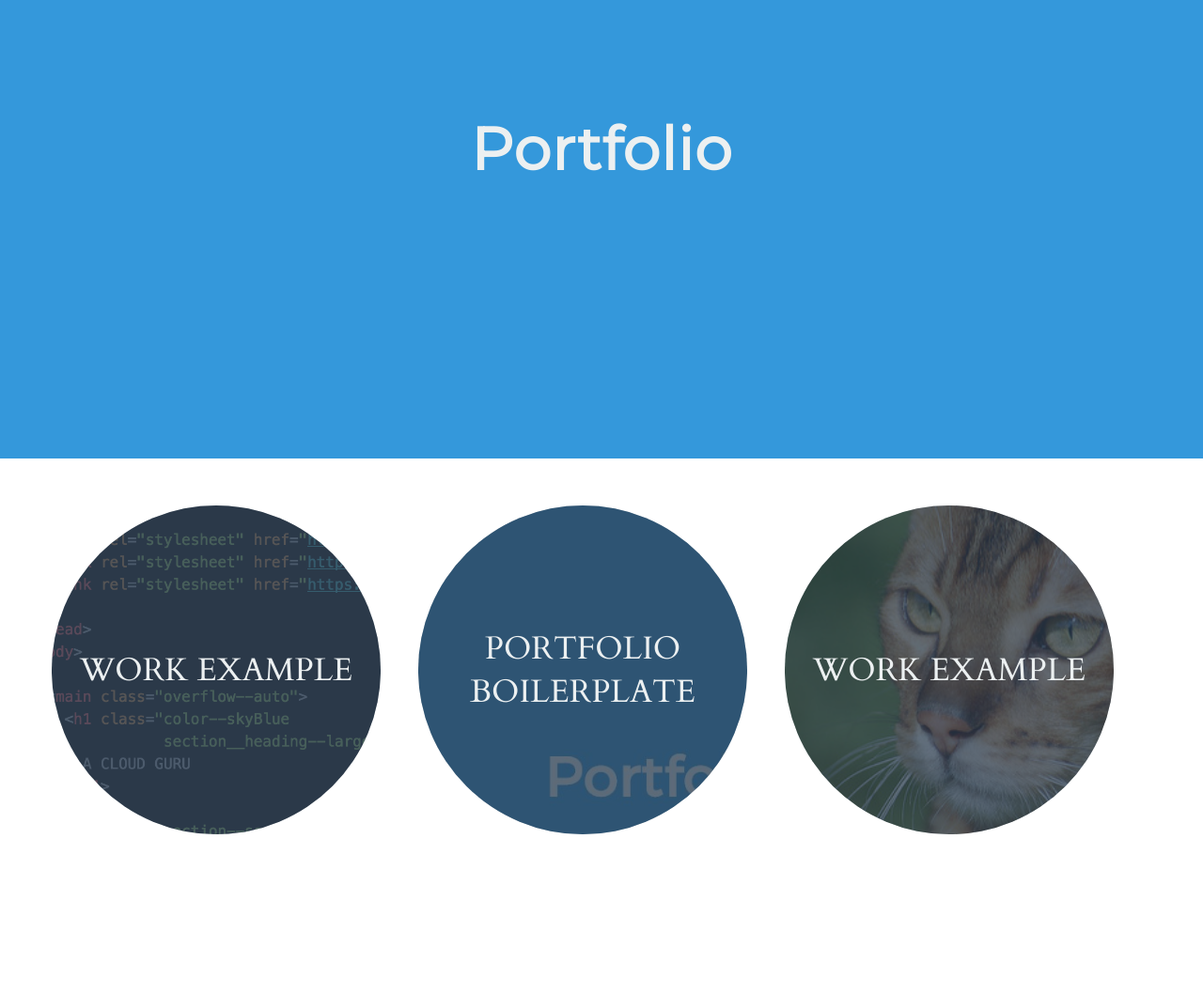
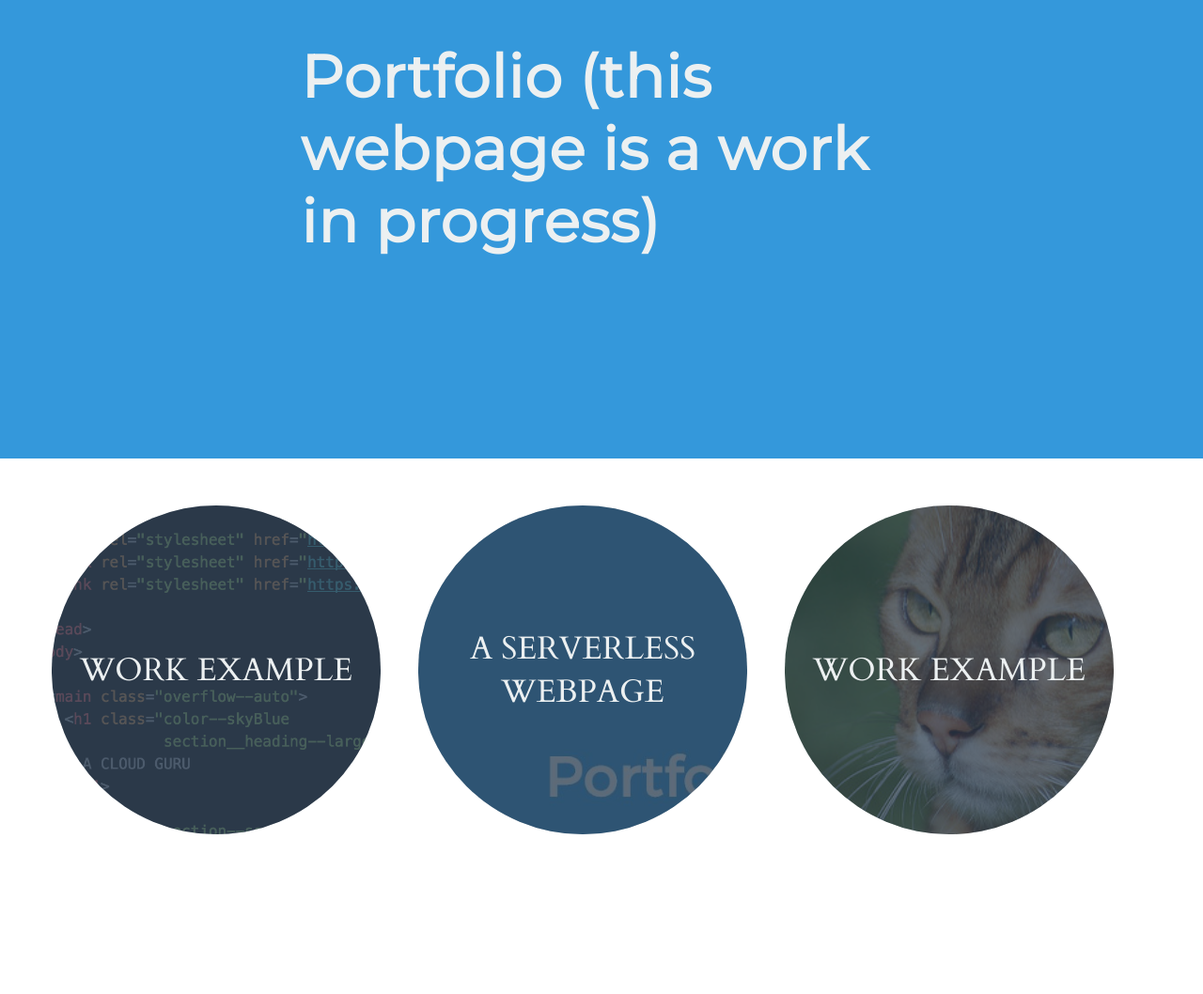
Before and after one commit to adurr234/my-portfolio, a React app: page / in a window 1280 px wide. Shown: the part 300-1358 px from the top of the page at 94% size. Built offline with nearby package versions, Linux system fonts and the light colour scheme.

Commit message:
Added example work.

```diff
--- a/index.html
+++ b/index.html
@@ -56,7 +56,7 @@
 
     <section class="background--skyBlue section">
       <h2 class="color--cloud margin--none section__text--centered">
-        Portfolio
+        Portfolio (this webpage is a work in progress)
       </h2>
     </section>
 
--- a/js/main.js
+++ b/js/main.js
@@ -14,12 +14,12 @@ const myWork = [
     }
   },
   {
-    'title': "Portfolio Boilerplate",
-    'href': "https://example.com",
-    'desc': "Lorem ipsum dolor sit amet, consectetur adipisicing elit, sed do eiusmod tempor incididunt ut labore et dolore magna aliqua. Ut enim ad minim veniam, quis nostrud exercitation ullamco laboris nisi ut aliquip ex ea commodo consequat. Duis aute irure dolor in reprehenderit in voluptate velit esse cillum dolore eu fugiat nulla pariatur. Excepteur sint occaecat cupidatat non proident, sunt in culpa qui officia deserunt mollit anim id est laborum.",
+    'title': "A Serverless Webpage",
+    'href': "https://github.com/adurr234/my-portfolio",
+    'desc': "A Serveless website utilizing AWS and ReactJS",
     'image': {
       'desc': "A Serverless Portfolio",
-      'src': "images/example2.png",
+      'src': "images/example2a.png",
       'comment': ""
     }
   },
```
Also changed, not shown: README.md, images/example2a.png (renamed from images/example2.png).
